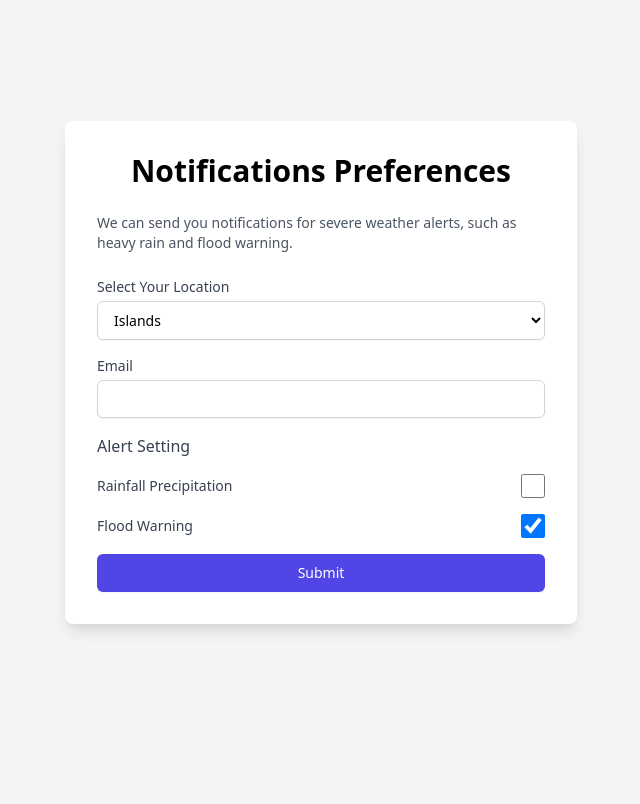
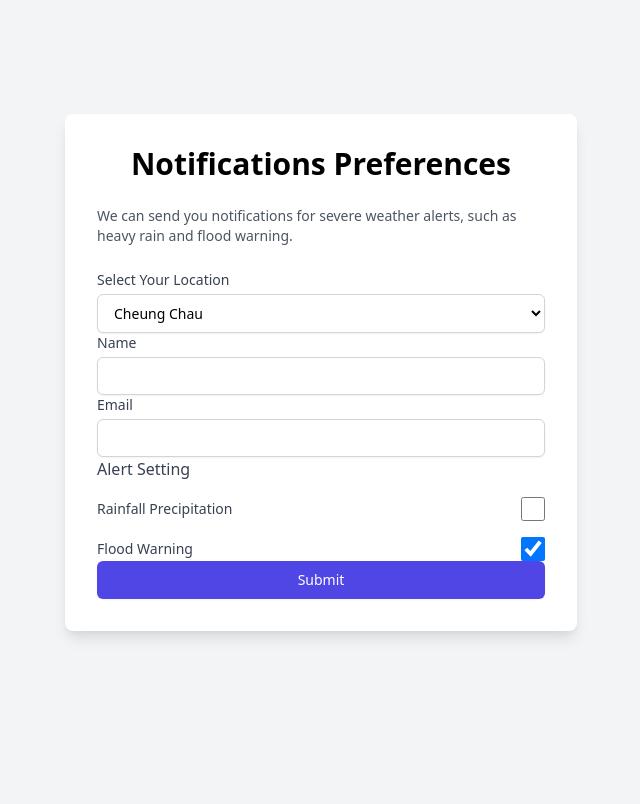
Before and after one commit to oeykevinwijaya/TIP-FloodRisk, a Flask app: page /noti.html in a window 1280 px wide. Shown: the part 60-864 px from the top of the page, without its empty margins (319-959 px from the left). Run offline with Flask 3, Linux system fonts and the light colour scheme.

Commit message:
pushing data from noti.html to mariadb in dbconnect.py

```diff
--- a/app.py
+++ b/app.py
@@ -1,4 +1,6 @@
-from flask import Flask, render_template, jsonify
+from flask import Flask, render_template, jsonify, request
+from backend.services.dbconnect import insert_notification_preferences
+
 import csv
 import os
 
@@ -73,6 +75,21 @@ def faq():
 def noti():
     return render_template('noti.html')
 
+# Route to handle form submission
+@app.route('/submit_preferences', methods=['POST'])
+def submit_preferences():
+    location = request.form['location']
+    name = request.form['name']
+    email = request.form['email']
+    rainfall = 'rainfall' in request.form
+    flood = 'flood' in request.form
+
+    # Insert notification preferences into the database
+    insert_notification_preferences(location, name, email, rainfall, flood)
+
+    return render_template('noti.html', success=True)
+
+
 # Route for contact.html
 @app.route ('/contact.html')
 def contact():
--- a/templates/noti.html
+++ b/templates/noti.html
@@ -9,67 +9,66 @@
             rel="stylesheet"
         />
     </head>
-    <body class="bg-gray-100 font-sans leading-normal tracking-normal">
+    <body class="font-sans leading-normal tracking-normal bg-gray-100">
         <!-- Menu Button -->
         <button
             id="sidebar-toggle"
             class="text-white focus:outline-none bg-gray-700 p-2.5 fixed top-2.5 left-2.5 z-30"
         >
-            <svg class="fill-current h-6 w-6" viewBox="0 0 24 24">
+            <svg class="w-6 h-6 fill-current" viewBox="0 0 24 24">
                 <path d="M3 6h18v2H3V6zm0 5h18v2H3v-2zm0 5h18v2H3v-2z"></path>
             </svg>
         </button>
-
         <!-- Sidebar -->
         <div
             id="sidebar"
-            class="transform -translate-x-full fixed inset-y-0 left-0 w-64 space-y-6 py-7 px-2 z-20 bg-white shadow-md transition-transform duration-500 ease-in-out"
+            class="fixed inset-y-0 left-0 z-20 w-64 px-2 space-y-6 transition-transform duration-500 ease-in-out transform -translate-x-full bg-white shadow-md py-7"
             style="will-change: transform"
         >
-            <a href="#" class="text-gray-800 flex items-center space-x-2 px-4">
-                <span class="text-2xl font-medium mt-10">Menu</span>
+            <a href="#" class="flex items-center px-4 space-x-2 text-gray-800">
+                <span class="mt-10 text-2xl font-medium">Menu</span>
             </a>
             <!-- Sidebar content -->
-            <nav class="text-black text-base">
+            <nav class="text-base text-black">
                 <a
                     href="warning.html"
-                    class="flex items-center justify-center hover:border-l-4 hover:border-gray-700 px-10 py-5 border-t border-b border-gray-300 text-sm"
+                    class="flex items-center justify-center px-10 py-5 text-sm border-t border-b border-gray-300 hover:border-l-4 hover:border-gray-700"
                 >
                     Warning
                 </a>
                 <a
                     href="weather_forecast.html"
-                    class="flex items-center justify-center hover:border-l-4 hover:border-gray-700 px-10 py-5 border-t border-b border-gray-300 text-sm"
+                    class="flex items-center justify-center px-10 py-5 text-sm border-t border-b border-gray-300 hover:border-l-4 hover:border-gray-700"
                 >
                     Weather Forecast
                 </a>
                 <a
                     href="history.html"
-                    class="flex items-center justify-center hover:border-l-4 hover:border-gray-700 px-10 py-5 border-t border-b border-gray-300 text-sm"
+                    class="flex items-center justify-center px-10 py-5 text-sm border-t border-b border-gray-300 hover:border-l-4 hover:border-gray-700"
                 >
                     Historical data
                 </a>
                 <a
                     href="faq.html"
-                    class="flex items-center justify-center hover:border-l-4 hover:border-gray-700 px-10 py-5 border-t border-b border-gray-300 text-sm"
+                    class="flex items-center justify-center px-10 py-5 text-sm border-t border-b border-gray-300 hover:border-l-4 hover:border-gray-700"
                 >
                     FAQ
                 </a>
                 <a
                     href="contact.html"
-                    class="flex items-center justify-center hover:border-l-4 hover:border-gray-700 px-10 py-5 border-t border-b border-gray-300 text-sm"
+                    class="flex items-center justify-center px-10 py-5 text-sm border-t border-b border-gray-300 hover:border-l-4 hover:border-gray-700"
                 >
                     Contact
                 </a>
                 <a
                     href="noti.html"
-                    class="flex items-center justify-center hover:border-l-4 hover:border-gray-700 px-10 py-5 border-t border-b border-gray-300 text-sm"
+                    class="flex items-center justify-center px-10 py-5 text-sm border-t border-b border-gray-300 hover:border-l-4 hover:border-gray-700"
                 >
                     Notification Setting
                 </a>
                 <a
                     href="admin_access.html"
-                    class="flex items-center justify-center hover:border-l-4 hover:border-gray-700 px-10 py-5 border-t border-b border-gray-300 text-sm mt-20"
+                    class="flex items-center justify-center px-10 py-5 mt-20 text-sm border-t border-b border-gray-300 hover:border-l-4 hover:border-gray-700"
                 >
                     Admin Page
                 </a>
@@ -77,10 +76,10 @@
         </div>
 
         <!-- Header -->
-        <nav class="bg-gray-700 p-4 fixed w-full z-10">
-            <div class="flex items-center justify-between flex-wrap">
-                <div class="flex items-center flex-shrink-0 text-white mr-6">
-                    <span class="font-semibold text-xl tracking-tight mx-14"
+        <nav class="fixed z-10 w-full p-4 bg-gray-700">
+            <div class="flex flex-wrap items-center justify-between">
+                <div class="flex items-center flex-shrink-0 mr-6 text-white">
+                    <span class="text-xl font-semibold tracking-tight mx-14"
                         >Hong Kong Flood</span
                     >
                 </div>
@@ -89,7 +88,7 @@
 
         <!-- main content-->
         <main
-            class="p-8 transition-padding duration-500 ease-in-out"
+            class="p-8 duration-500 ease-in-out transition-padding"
             id="main-content"
             style="will-change: padding"
         >
@@ -108,6 +107,10 @@
                     </p>
 
                     <div class="space-y-4">
+                        <form
+                            action="{{ url_for('submit_preferences') }}"
+                            method="post"
+                        >
                             <div>
                                 <label
                                     for="location"
@@ -119,8 +122,10 @@
                                     name="location"
                                     class="block w-full px-3 py-2 mt-1 bg-white border border-gray-300 rounded-md shadow-sm focus:outline-none focus:ring-indigo-500 focus:border-indigo-500 sm:text-sm"
                                 >
-                                <option value="islands">Islands</option>
-                                <option value="kwai_tsing">Kwai Tsing</option>
+                                    <!-- <option value="islands">Islands</option>
+                                    <option value="kwai_tsing">
+                                        Kwai Tsing
+                                    </option>
                                     <option value="north">North</option>
                                     <option value="sai_kung">Sai Kung</option>
                                     <option value="sha_tin">Sha Tin</option>
@@ -146,8 +151,35 @@
                                     </option>
                                     <option value="eastern">Eastern</option>
                                     <option value="southern">Southern</option>
-                                <option value="wan_chai">Wan Chai</option>
+                                    <option value="wan_chai">Wan Chai</option> -->
+                                    <!-- option for Cheung Chau, HK International Airport, HK Observatory, Lau Fau Shan, Peng Chau -->
+                                    <option value="cheung_chau">
+                                        Cheung Chau
+                                    </option>
+                                    <option value="hk_international_airport">
+                                        HK International Airport
+                                    </option>
+                                    <option value="hk_observatory">
+                                        HK Observatory
+                                    </option>
+                                    <option value="lau_fau_shan">
+                                        Lau Fau Shan
+                                    </option>
+                                    <option value="peng_chau">Peng Chau</option>
                                 </select>
+                            </div>
+                            <div>
+                                <label
+                                    for="name"
+                                    class="block text-sm font-medium text-gray-700"
+                                    >Name</label
+                                >
+                                <input
+                                    type="name"
+                                    id="name"
+                                    name="name"
+                                    class="block w-full px-3 py-2 mt-1 bg-white border border-gray-300 rounded-md shadow-sm focus:outline-none focus:ring-indigo-500 focus:border-indigo-500 sm:text-sm"
+                                />
                             </div>
                             <div>
                                 <label
@@ -163,7 +195,9 @@
                                 />
                             </div>
                             <fieldset>
-                            <legend class="text-base font-medium text-gray-700">
+                                <legend
+                                    class="text-base font-medium text-gray-700 mt-7"
+                                >
                                     Alert Setting
                                 </legend>
                                 <div class="flex items-center mt-4">
@@ -200,6 +234,7 @@
                             >
                                 Submit
                             </button>
+                        </form>
                     </div>
                 </div>
             </div>
```
Also changed, not shown: backend/services/dbconnect.py (+21 -33 lines). Lines whose indentation alone changed are shown as unchanged.
